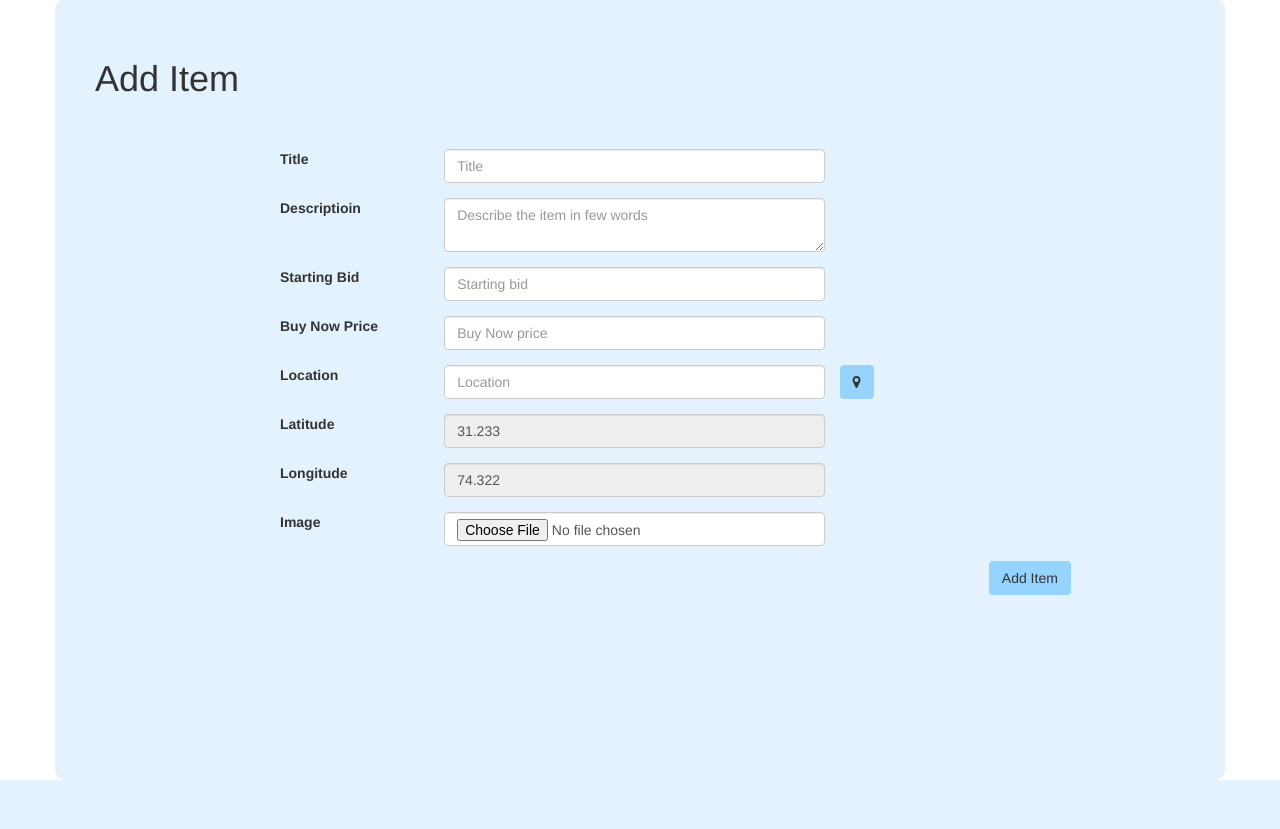
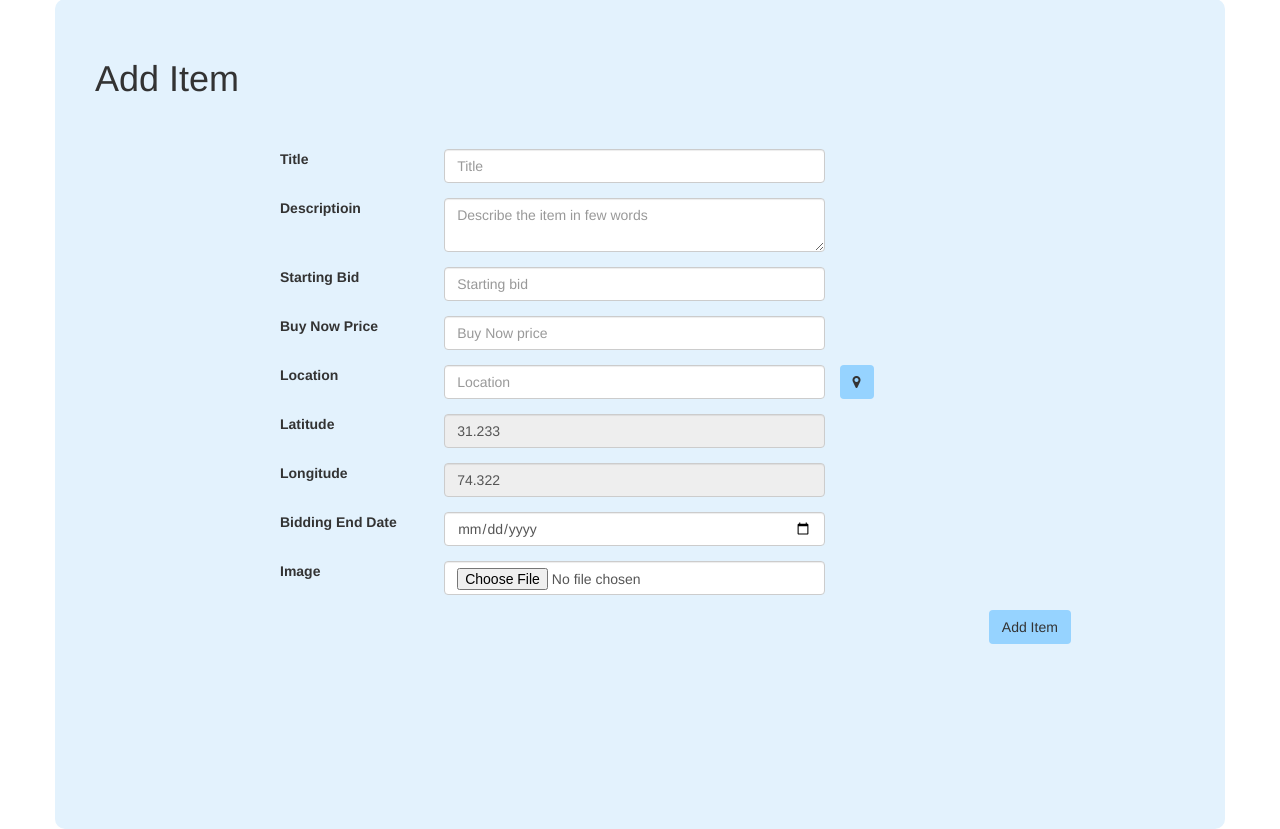
Before and after one commit to hammzagee/homeclearence, a Django app: page /addItem/ in a window 1280 px wide. Shown: the part 133-962 px from the top of the page. Before the commit the page ends 913 px from the top, so only its background shows below. Run offline with Django 3.2, Linux system fonts and the light colour scheme; some libraries are stand-ins or nearby versions.

Commit message:
modules added

```diff
--- a/user/forms.py
+++ b/user/forms.py
@@ -22,4 +22,4 @@ class ItemForm(ModelForm):
     class Meta:
         model = Item
         fields = ('title', 'description', 'location',
-                  'lat', 'lng', 'starting_bid', 'image', 'buyNow',)
+                  'lat', 'lng', 'starting_bid', 'image', 'buyNow', 'bidding_end_data')
--- a/user/models.py
+++ b/user/models.py
@@ -1,5 +1,6 @@
 from django.db import models
 from django.contrib.auth.models import User
+from django.utils.timezone import now
 
 # Create your models here.
 class Profile(models.Model):
@@ -20,6 +21,8 @@ class Item(models.Model):
     image = models.ImageField(null=True, blank = True)
     bidding = models.BooleanField(default=True)
     buyNow = models.FloatField()
+    created_at = models.DateField(auto_now_add=True)
+    bidding_end_data = models.DateField(default=now)
 
     def __str__(self):
         return self.title
--- a/user/templates/addItem.html
+++ b/user/templates/addItem.html
@@ -57,6 +57,12 @@
             </div>
           </div>
           <div class="form-group row">
+            <label for="bidding_end_data" class="col-sm-2 col-form-label">Bidding End Date</label>
+            <div class="col-sm-5">
+              <input type="date" class="form-control" name="bidding_end_data" id="bidding_end_data">
+            </div>
+          </div>
+          <div class="form-group row">
             <label for="image" class="col-sm-2 col-form-label">Image</label>
             <div class="col-sm-5">
               <input type="file" class="form-control" name="image" id="image" placeholder="Item Image" required>
@@ -75,6 +81,7 @@
 
 <script>
   $(document).ready(function() {
+    getLocation()
     $('#location').keyup(function(event) {
       var loc = $(this).val()
       $.ajax({
--- a/user/templates/home.html
+++ b/user/templates/home.html
@@ -48,9 +48,11 @@
                         <h5 style="text-align:left"><b>Current Bid: £ {{item.starting_bid}}</b> &nbsp;&nbsp;&nbsp;&nbsp;&nbsp;&nbsp;&nbsp;&nbsp;&nbsp;&nbsp;&nbsp;&nbsp;&nbsp;&nbsp;&nbsp;&nbsp;&nbsp;&nbsp;&nbsp;&nbsp;&nbsp;&nbsp;&nbsp;&nbsp;
                           &nbsp;&nbsp;&nbsp;&nbsp;&nbsp;&nbsp;<span style="background-color:#96d3ff; padding:7px; border-radius:3px;"><a href="{% url 'itemDetail' item.id%}"><font color="black">Bid</font></a></span></h5>
                         {% endif %}
-                        <br>
+                        <h5 style="text-align:left"><b>Bidding Ends On:&nbsp;&nbsp;&nbsp;&nbsp;&nbsp;&nbsp;&nbsp;&nbsp;&nbsp;&nbsp;&nbsp;&nbsp;&nbsp;&nbsp;&nbsp;&nbsp;&nbsp;&nbsp;&nbsp;&nbsp;&nbsp;&nbsp;{{item.bidding_end_data}}</b></h5>
                         <br>
                         <button style="background-color: #96d3ff;" type="button" id="{{item.id}}" class="btn btn-light buyNow">Buy On Cash (£{{item.buyNow}})</button>
+                        <br>
+                        <h6 style="text-align:right">(Posted {{item.created_at}})</h6>
                 </div>
             </div>
             {% if forloop.counter|divisibleby:3 %}
--- a/user/templates/item_detail.html
+++ b/user/templates/item_detail.html
@@ -25,11 +25,11 @@
         <hr>
         <h4>Starting Bid: £{{item.starting_bid}}</h4>
         <h4 id="currentBid">Current Bid: £{{bid}}</h4>
+        <h4>Bidding ends in <strong>{{days.days}}</strong> days</h4>
         <input style="border-radius:5px;height:34px;width:335px;font-size:20px;text-align:center"type="number" name="bid" id="bid" min="{{bid}}" value="{{bid|add:1}}">
         <button id="bidbtn" style="background-color: #e3f2fd;margin-bottom:5px;width:80px" type="button" class="btn btn-light">Bid</button><br><br>
         <button style="background-color: #e3f2fd;" type="button" id="{{item.id}}" class="btn btn-light btn-lg buyNow">Buy On Cash (£{{item.buyNow}})</button>
       </div>
-
       <div class="col-md-12" style="padding-top:100px">
         <hr style="border: 1px solid #96d3ff; border-radius:5px;">
         <br><br>
--- a/user/views.py
+++ b/user/views.py
@@ -16,13 +16,18 @@ from .models import *
 
 def search(request):
     search =request.GET.get('search')
-    if request.user.is_authenticated:
+    if request.user.is_authenticated:   #item searched based on keywords
         result = Item.objects.exclude(User_id = request.user.id).filter(bidding = True).filter(title__contains=search)
     else:
         result = Item.objects.filter(bidding = True).filter(title__contains=search)
     return render(request,'home.html',{"items":result})
 
 def home(request):
+    chk = Item.objects.filter(bidding=True)
+    for it in chk:
+        c = it.bidding_end_data-it.created_at
+        if c.days == 0:
+            expTime(it.id)
     if request.user.is_authenticated:
         items = Item.objects.exclude(User_id = request.user.id).filter(bidding = True)
     else:
@@ -45,11 +50,56 @@ def makeBid(request):
             newItem = ItemStatus(bid=bid, item_id=item_id, user_id=request.POST.get("user_id"),sold=False)
             newItem.save()
         else:
+            item = Item.objects.get(id = item_id)
+            u = User.objects.get(id = itemstatus.user_id)
+            bidreplace = render_to_string('bidReplaced.html',{
+                'bid': bid,
+                'user': u,
+                'item':item,
+            })
+            mail_subject = 'You Bid on '+ item.title + 'was replaced'
+            print("im here")
+            email = u.email
+            _email = EmailMessage(mail_subject, bidreplace, to=[email])
+            _email.send()
+            itemstatus.user_id = request.POST.get("user_id")
             itemstatus.bid = bid                #updating bid for item
             itemstatus.save()
         return HttpResponse("Your Bid is Successfully Placed!")
     else:
         return HttpResponse(status=500)
+
+def expTime(item_id):
+    item = Item.objects.get(id=item_id)
+    try:
+        itemstatus = ItemStatus.objects.get(item_id = item_id)          #checking if someone has made a bid on item
+    except ItemStatus.DoesNotExist:
+        item.bidding = False
+        item.save()
+        return True
+    else:
+        if itemstatus.sold == True:
+            return True
+        else:
+            user = User.objects.get(id=itemstatus.user_id)
+            contact = User.objects.get(id = item.User_id)
+            itemstatus.sold = True                              #updating stataus
+            itemstatus.save()
+            item.bidding = False
+            item.save()
+            price = itemstatus.bid
+            buyermessage = render_to_string('buyer.html', {     #sending the highest bidder an email that item is sold to you
+                'user':user,
+                'contact': contact,
+                'price': price,
+                'item': item,
+            })
+            buyer_mail_subject = 'You had highest bid, Item was sold to you'
+            buyer_to_email = user.email
+            buyer_email = EmailMessage(buyer_mail_subject, buyermessage, to=[buyer_to_email])
+            buyer_email.send()
+            return True
+
 
 def stopBid(request):
     item_id = request.POST.get("item_id")
@@ -69,7 +119,7 @@ def stopBid(request):
             item.bidding = False
             item.save()
             price = itemstatus.bid
-            buyermessage = render_to_string('buyer.html', {
+            buyermessage = render_to_string('buyer.html', {     #sending the highest bidder an email that item is sold to you
                 'user':user,
                 'contact': contact,
                 'price': price,
@@ -102,13 +152,13 @@ def buyNow(request):
             price = item.buyNow        #updating item status
             item.save()
             itemstatus.save()
-        buyermessage = render_to_string('buyer.html', {
+        buyermessage = render_to_string('buyer.html', {         #sending the email to buyer for further details
             'user':user,
             'contact': contact,
             'price': price,
             'item': item,
         })
-        sellermessage = render_to_string('seller.html', {
+        sellermessage = render_to_string('seller.html', {       #sending seller email for the news of item sold
             'user':user,
             'contact': contact,
             'price': price,
@@ -130,7 +180,8 @@ def addItem(request):
     user=request.user
     if request.method == 'POST':
         item = Item(User=user, title=request.POST.get('title'),description=request.POST.get('description'),starting_bid=request.POST.get('starting_bid'),
-        location=request.POST.get('location'),lat=request.POST.get('lat'), lng=request.POST.get('lng'), bidding=True, image=request.FILES['image'], buyNow=request.POST.get('buyNow'))
+        location=request.POST.get('location'),lat=request.POST.get('lat'), lng=request.POST.get('lng'), bidding=True, image=request.FILES['image'],
+        buyNow=request.POST.get('buyNow'), bidding_end_data=request.POST.get('bidding_end_data'))
         item.save()     #creating the item from the form atttributes
         messages.success(request, 'Item Successfully Listed')
         return redirect('dashboard')
@@ -153,7 +204,7 @@ def item_detail(request, pk):
     if request.user.is_authenticated:
         items = Item.objects.exclude(id=pk).exclude(User_id = request.user.id).filter(bidding = True).order_by('id')[:3]    #excluding user listed items from related items
     else:
-        items = Item.objects.filter(bidding = True).exclude(id=pk).order_by('?')[:3]    #related Items
+        items = Item.objects.filter(bidding = True).exclude(id=pk).order_by('?')[:3]    #related Items in the suggestions
     item = Item.objects.get(id=pk)
     try:
         item.itemstatus.bid
@@ -161,13 +212,14 @@ def item_detail(request, pk):
         bid = item.starting_bid  #adding 1 to starting bid if no one has bid yet
     else:
         bid = item.itemstatus.bid #adding one to previous bid
-    return render(request, 'item_detail.html',{"item" : item, "bid":bid, "items":items})
+
+    days = item.bidding_end_data-item.created_at
+    return render(request, 'item_detail.html',{"item" : item, "bid":bid, "items":items, "days":days})
 
 
 
-def signup(request):
+def signup(request): #registering the user
     if request.method == 'POST':
-        print(request.POST.get('phone'))
         form = SignupForm(request.POST)
         profileForm = ProfileForm(request.POST)
         if form.is_valid():
```
Also changed, not shown: user/templates/bidReplaced.html (added, +7 -0 lines), static/images/Screenshot_2020-03-25_Flash_Moni.png (added), static/images/Screenshot_2020-03-25_Ozeety.jpg (added), user/migrations/0019_auto_20200403_0412.py (added), user/migrations/0020_auto_20200403_0414.py (added), user/migrations/0021_auto_20200403_0415.py (added), user/migrations/0022_auto_20200403_0418.py (added).
